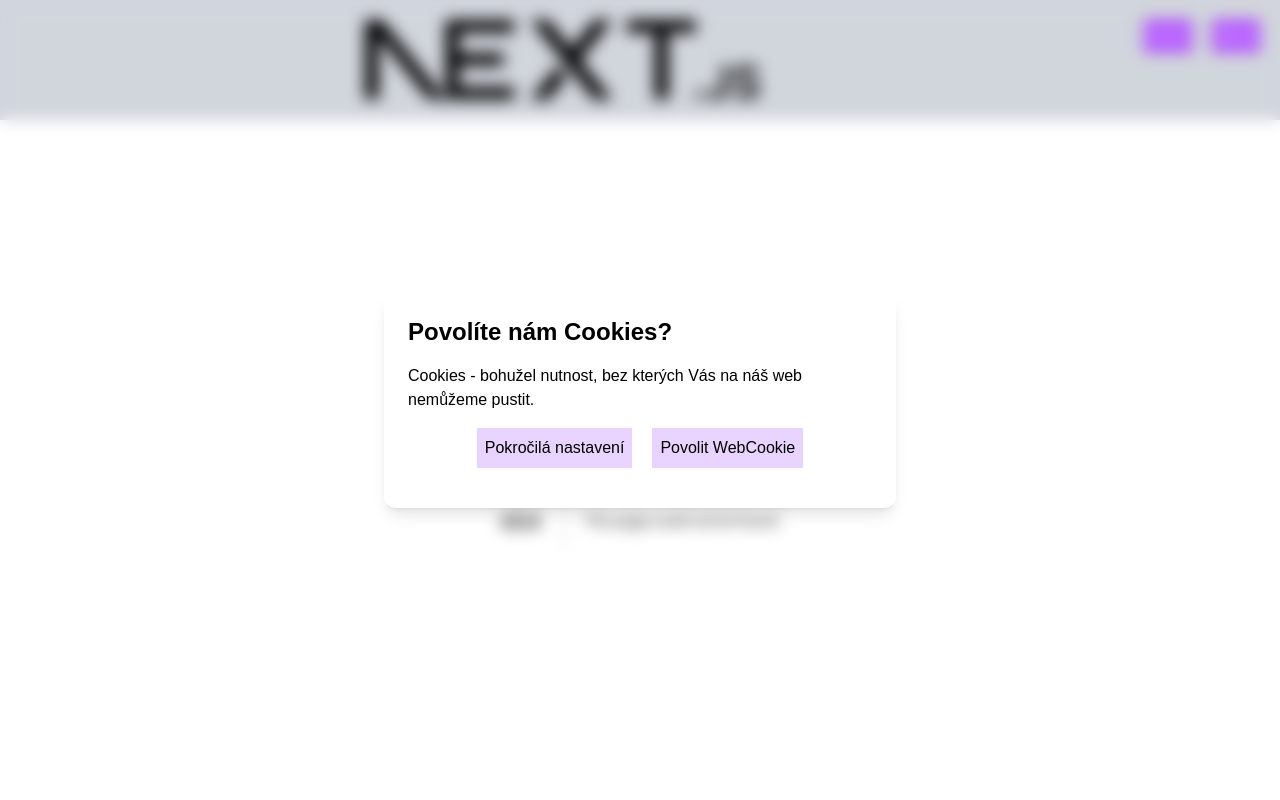
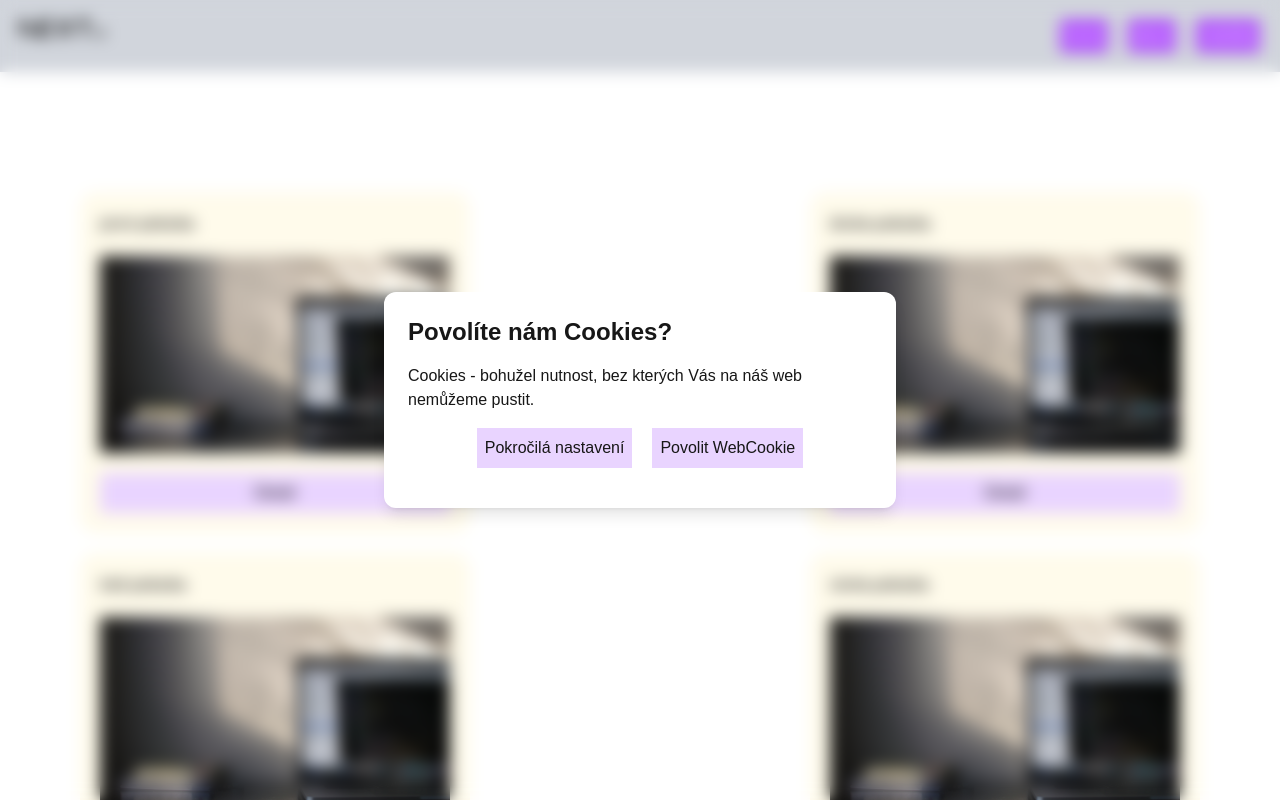
Before and after one commit to MorDym/nextjs_web_template, a Next.js app in the folder nextjs_web_template/: page /nabidka in a window 1280 px wide. Before the commit this address had no page. Shown: the top 800 px of the page. Built offline with nearby package versions, Linux system fonts and the light colour scheme.

Commit message:
feat: accordion upgraded, item view created

```diff
--- a/nextjs_web_template/src/app/about/page.tsx
+++ b/nextjs_web_template/src/app/about/page.tsx
@@ -4,7 +4,7 @@
 
 export default function about() {
   return (
-    <div className="font-sans grid grid-rows-[20px_1fr_20px] items-center justify-items-center min-h-screen p-8 pb-20 gap-16 sm:p-20">
+           <div className="grid items-center justify-items-center min-h-screen p-8 pb-20 gap-16 sm:p-20">
       <div className='flex flex-col gap-1'>
         {accordionData.map((accord) => {
           const { id, title, content } = accord;
--- a/nextjs_web_template/src/app/components/Accordion.tsx
+++ b/nextjs_web_template/src/app/components/Accordion.tsx
@@ -18,6 +18,7 @@
         }
     }, [isOpen]);
 
+    // Vyresit problem s rozirovanim contentu
 
     return (
         <div className=''>
--- a/nextjs_web_template/src/app/components/Header.tsx
+++ b/nextjs_web_template/src/app/components/Header.tsx
@@ -7,15 +7,20 @@
 
 function Header() {
     return (
-        <div id='header' className="sticky top-0 w-full bg-gray-300 z-50 flex justify-between">
+        <div id='header' className="sticky top-0 w-full bg-gray-300 z-50 flex justify-between mb-10">
+            <div className='m-5'>
             <ModalCookieBar />
-            <div className='m-5'>
-                <Image src={logo} alt='logo' />
+                <Image src={logo} alt='logo' width='85' />
             </div>
 
-            <div className='flex gap-5 justify-end m-5'>
+            <div className='m-5'>
                 <Menu />
             </div>
+
+         {/* div pro upravu zobrazeni menu uprostred na desktopu
+           <div className='lg:block  hidden m-5'>
+
+            </div>*/}
         </div>
     )
 }
--- a/nextjs_web_template/src/app/data/data.ts
+++ b/nextjs_web_template/src/app/data/data.ts
@@ -1,6 +1,7 @@
 export const menuLinksData = [
     {id: 1, name: 'home', href: '/'},
-    {id: 2, name: 'about', href: '/about'}
+    {id: 2, name: 'about', href: '/about'},
+    {id: 3, name: 'nabidka', href: '/nabidka'}
 ];
 
 export const footerMenuLinksData = [
@@ -18,3 +19,10 @@
     {id: 2, title: 'druha polozka accordion', content: ' Lorem ipsum dolor sit amet consectetur, adipisicing elit. Earum omnis tempora nemo rem velit doloribus sint deserunt reiciendis voluptatibus placeat, aut consequatur et nostrum amet modi cumque odio adipisci. Magnam.'},
     {id: 3, title: 'treti polozka accordion', content: ' Lorem ipsum dolor sit amet consectetur, adipisicing elit. Earum omnis tempora nemo rem velit doloribus sint deserunt reiciendis voluptatibus placeat, aut consequatur et nostrum amet modi cumque odio adipisci. Magnam.'},
 ]
+
+export const nabidkaData = [
+    {id: 1, title: 'prvni polozka', name: 'jmeno prvni polozky', content: 'content prvni polozky', img: '/images/nabidka/herophoto.jpg', seznam: [{id:1, name: 'polozka seznamu 1', content: 'content polozky sesnamu 1'},{id:2, name: 'polozka seznamu 2', content: 'content polozky sesnamu 2'}]},
+    {id: 2, title: 'druha polozka', name: 'jmeno druha polozky', content: 'content druha polozky', img: '/images/nabidka/herophoto.jpg', seznam: [{id:1, name: 'polozka seznamu 1', content: 'content polozky sesnamu 1'},{id:2, name: 'polozka seznamu 2', content: 'content polozky sesnamu 2'}]},
+    {id: 3, title: 'treti polozka', name: 'jmeno treti polozky', content: 'content treti polozky', img: '/images/nabidka/herophoto.jpg', seznam: [{id:1, name: 'polozka seznamu 1', content: 'content polozky sesnamu 1'},{id:2, name: 'polozka seznamu 2', content: 'content polozky sesnamu 2'}]},
+    {id: 4, title: 'ctvrta polozka', name: 'jmeno ctvrta polozky', content: 'content ctvrta polozky', img: '/images/nabidka/herophoto.jpg', seznam: [{id:1, name: 'polozka seznamu 1', content: 'content polozky sesnamu 1'},{id:2, name: 'polozka seznamu 2', content: 'content polozky sesnamu 2'}]},
+]
--- a/nextjs_web_template/src/app/layout.tsx
+++ b/nextjs_web_template/src/app/layout.tsx
@@ -1,21 +1,10 @@
 import type { Metadata } from "next";
-import { Geist, Geist_Mono } from "next/font/google";
 import "./globals.css";
 import Header from "./components/Header";
 import Footer from "./components/Footer";
 
-const geistSans = Geist({
-  variable: "--font-geist-sans",
-  subsets: ["latin"],
-});
-
-const geistMono = Geist_Mono({
-  variable: "--font-geist-mono",
-  subsets: ["latin"],
-});
-
 export const metadata: Metadata = {
-  title: "Create Next App",
+  title: "Web Template",
   description: "Generated by create next app",
 };
 
@@ -27,7 +16,7 @@
   return (
     <html lang="en">
       <body
-        className={`${geistSans.variable} ${geistMono.variable} antialiased`}
+        className={``}
       >
         <Header />
         {children}
--- /dev/null
+++ b/nextjs_web_template/src/app/nabidka/page.tsx
@@ -0,0 +1,59 @@
+"use client"
+
+import React, { useState } from 'react'
+import Modal from '../components/Modal'
+import Button from '../components/ui/Button';
+import { nabidkaData } from '../data/data';
+import Image from 'next/image';
+
+function page() {
+
+    const [isOpen, setIsOpen] = useState(false);
+
+
+    return (
+        <div className="grid items-center justify-items-center min-h-screen p-8 pb-20 gap-16 sm:p-20">
+
+            <div className='flex flex-wrap justify-between gap-5'>
+                {nabidkaData.map((item) => {
+                    const { id, title, name, content, img, seznam } = item;
+                    return (
+                        <div key={id}>
+                            <div  onClick={() => setIsOpen(true)} className='flex flex-col gap-5 bg-amber-50 rounded-2xl p-5 text-black'>
+                            <h3>{title}</h3>
+                             <Image src={img} alt={name} width={350} height={350} />
+                            <Button>Detail</Button>
+                            </div>
+
+
+                            <Modal isOpen={isOpen} onClose={() => setIsOpen(false)}>
+                                <Button
+                                    onClick={() => setIsOpen(false)}
+                                    className="absolute top-3 right-3 text-gray-400 hover:text-gray-600 text-xl"
+                                    aria-label="Zavřít okno"
+                                >
+                                    &times;</Button>
+
+                            <h3>{title}</h3>
+                            <Image src={img} alt={name} width={350} height={350} />
+                            <p>{content}</p>
+                            <ul>
+                            {seznam.map((seznamItem) => {
+                                const {id, name, content} = seznamItem;
+                                return (
+                                    <li key={id}>{name}</li>
+                                );
+                            })}
+                            </ul>
+                            </Modal>
+                        </div>
+                    );
+                })}
+            </div>
+
+
+        </div>
+    )
+}
+
+export default page
--- a/nextjs_web_template/src/app/page.tsx
+++ b/nextjs_web_template/src/app/page.tsx
@@ -2,7 +2,7 @@
 
 export default function Home() {
   return (
-    <div className="font-sans grid grid-rows-[20px_1fr_20px] items-center justify-items-center min-h-screen p-8 pb-20 gap-16 sm:p-20">
+          <div className="grid items-center justify-items-center min-h-screen p-8 pb-20 gap-16 sm:p-20">
       <Hero />
     </div>
   );
```
Also changed, not shown: nextjs_web_template/public/images/nabidka/herophoto.jpg (added).
